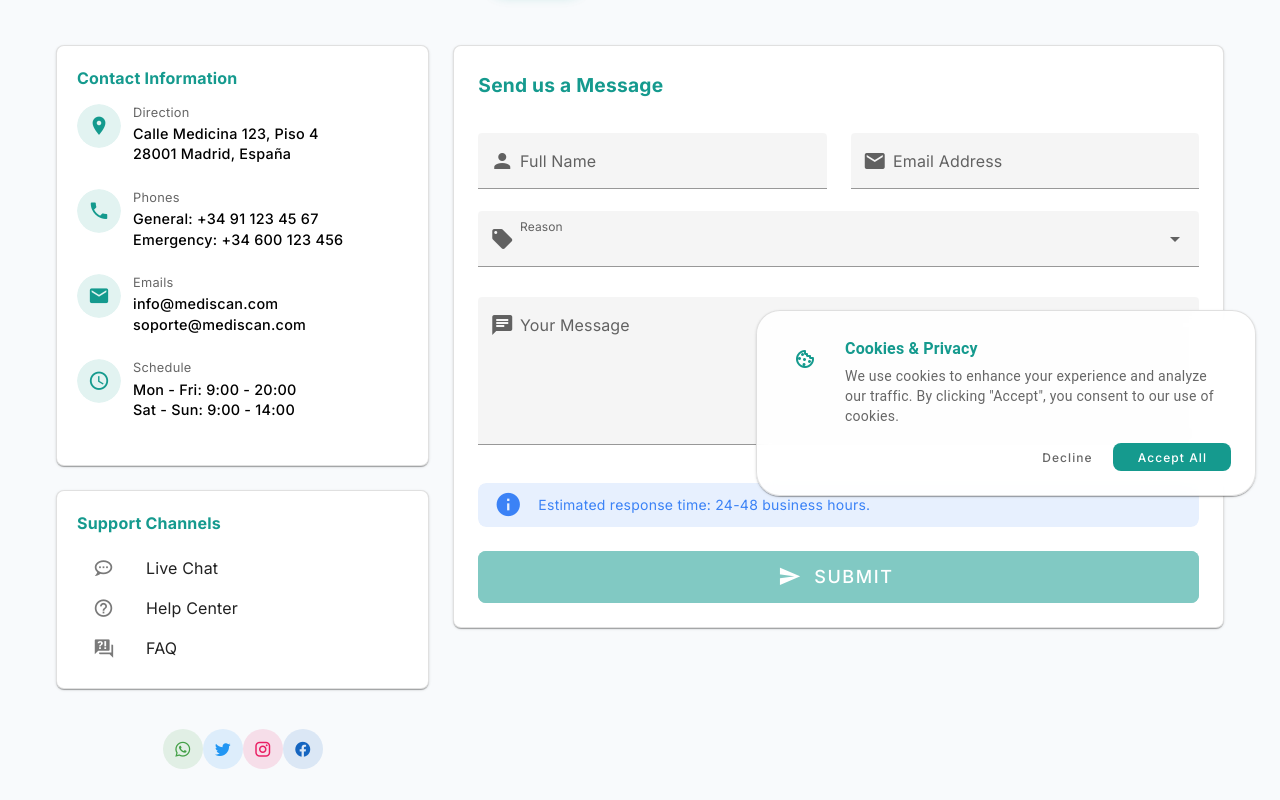
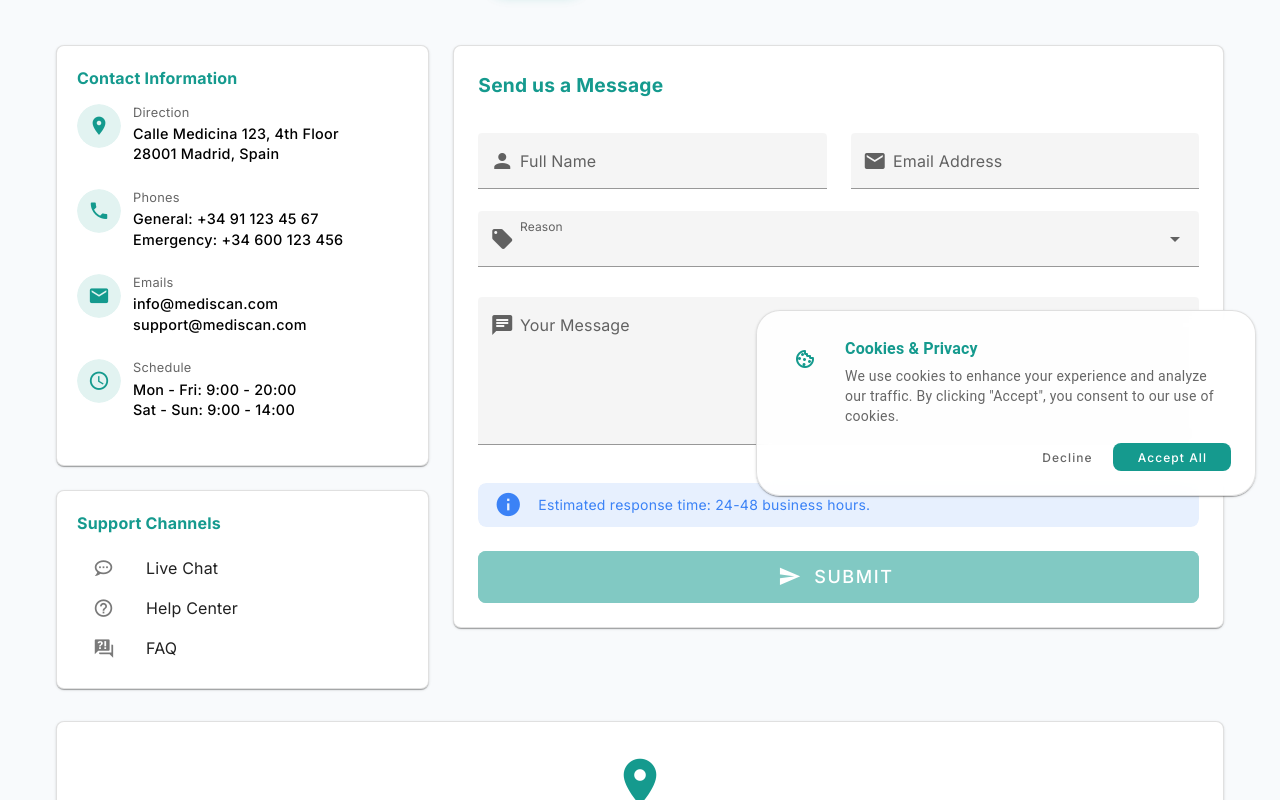
Before and after one commit to sergioLahuerta/Frontend-MediScan, a Vue app in the folder vue-app/: page /contact in a window 1280 px wide. Shown: the part 280-1080 px from the top of the page. Built offline with nearby package versions, Linux system fonts and the light colour scheme; no server answers.

Commit message:
feat: Add i18n English translations and implement the Contact page.

```diff
--- a/vue-app/src/i18n/vue-i18n.ts
+++ b/vue-app/src/i18n/vue-i18n.ts
@@ -147,9 +147,13 @@ const messages = {
       info: {
         title: 'Contact Information',
         direction: 'Direction',
+        directionValue: 'Calle Medicina 123, 4th Floor<br>28001 Madrid, Spain',
         phones: 'Phones',
+        phoneValue: 'General: +34 91 123 45 67<br>Emergency: +34 600 123 456',
         emails: 'Emails',
+        emailValue: "info{'@'}mediscan.com<br>support{'@'}mediscan.com",
         schedule: 'Schedule',
+        scheduleValue: 'Mon - Fri: 9:00 - 20:00<br>Sat - Sun: 9:00 - 14:00'
       },
       channels: 'Support Channels',
       channel: {
@@ -403,9 +407,13 @@ const messages = {
       info: {
         title: 'Información de Contacto',
         direction: 'Dirección',
+        directionValue: 'Calle Medicina 123, Piso 4<br>28001 Madrid, España',
         phones: 'Teléfonos',
+        phoneValue: 'General: +34 91 123 45 67<br>Urgencias: +34 600 123 456',
         emails: 'Emails',
+        emailValue: "info{'@'}mediscan.com<br>soporte{'@'}mediscan.com",
         schedule: 'Horarios',
+        scheduleValue: 'Lun - Vie: 9:00 - 20:00<br>Sáb - Dom: 9:00 - 14:00'
       },
       channels: 'Canales de Soporte',
       channel: {
--- a/vue-app/src/pages/ContactPage.vue
+++ b/vue-app/src/pages/ContactPage.vue
@@ -48,7 +48,7 @@
                     </v-avatar>
                     <div>
                       <p class="info-label">{{ $t(info.label) }}</p>
-                      <p class="info-value" v-html="info.value"></p>
+                      <p class="info-value" v-html="$t(info.value)"></p>
                     </div>
                   </div>
                 </v-card-text>
@@ -67,15 +67,6 @@
                   </v-list>
                 </v-card-text>
               </v-card>
-
-              <!-- Social Links -->
-              <div class="d-flex justify-center gap-4 py-4">
-                <v-btn icon color="green-darken-1" variant="tonal" size="small"><v-icon>mdi-whatsapp</v-icon></v-btn>
-                <v-btn icon color="blue" variant="tonal" size="small"><v-icon>mdi-twitter</v-icon></v-btn>
-                <v-btn icon color="pink" variant="tonal" size="small"><v-icon>mdi-instagram</v-icon></v-btn>
-                <v-btn icon color="blue-darken-3" variant="tonal" size="small"><v-icon>mdi-facebook</v-icon></v-btn>
-              </div>
-
             </div>
           </v-col>
 
@@ -342,14 +333,13 @@ const translatedSubjectOptions = computed(() => {
 })
 
 const contactInfo = [
-  { icon: 'mdi-map-marker', label: 'contact.info.direction', value: 'Calle Medicina 123, Piso 4<br>28001 Madrid, España' },
-  { icon: 'mdi-phone', label: 'contact.info.phones', value: 'General: +34 91 123 45 67<br>Emergency: +34 600 123 456' },
-  { icon: 'mdi-email', label: 'contact.info.emails', value: 'info@mediscan.com<br>soporte@mediscan.com' },
-  { icon: 'mdi-clock-outline', label: 'contact.info.schedule', value: 'Mon - Fri: 9:00 - 20:00<br>Sat - Sun: 9:00 - 14:00' },
+  { icon: 'mdi-map-marker', label: 'contact.info.direction', value: 'contact.info.directionValue' },
+  { icon: 'mdi-phone', label: 'contact.info.phones', value: 'contact.info.phoneValue' },
+  { icon: 'mdi-email', label: 'contact.info.emails', value: 'contact.info.emailValue' },
+  { icon: 'mdi-clock-outline', label: 'contact.info.schedule', value: 'contact.info.scheduleValue' },
 ]
 
 onMounted(async () => {
-  // Professionals are loaded via watch when switching to 'appointment' tab
 })
 
 watch(activeTab, (newTab) => {
```
